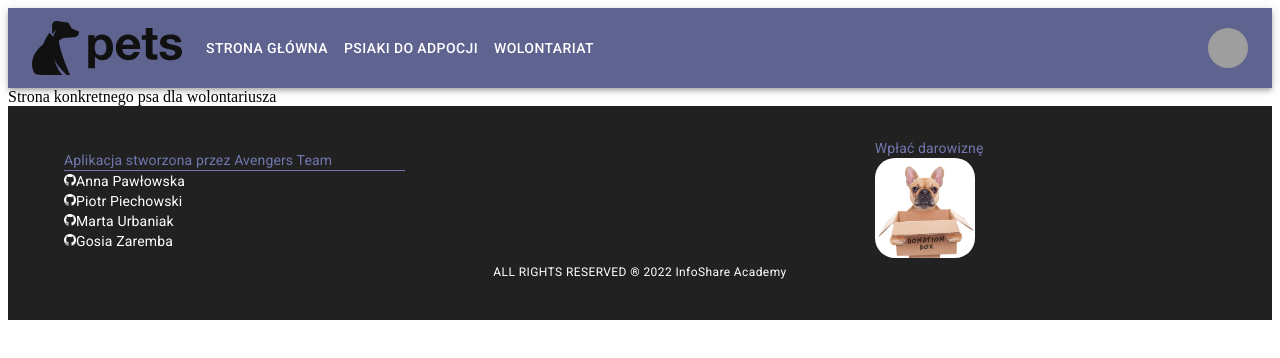
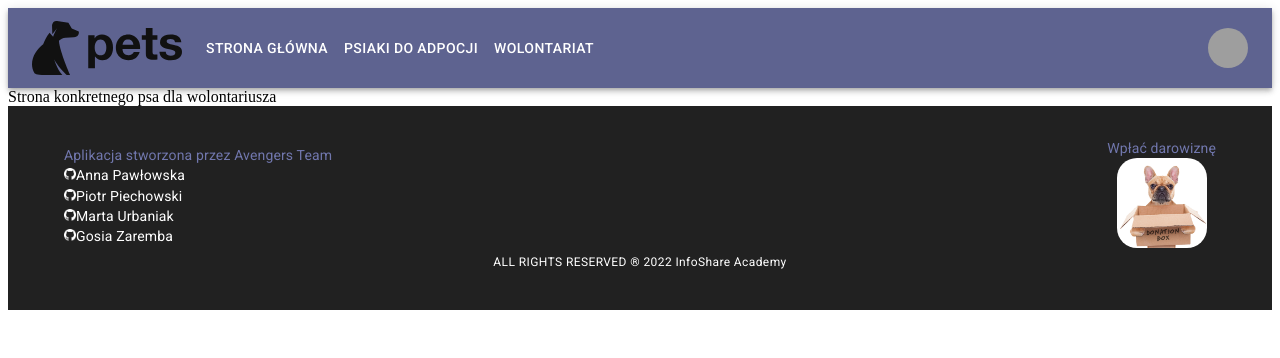
Before and after one commit to infoshareacademy/jfddr6-team-avengersi, a React (Create React App) app in the folder schronisko/: page /psy/1 in a window 1280 px wide. Shown: the top 358 px of the page. Built offline with nearby package versions, Linux system fonts and the light colour scheme; grey boxes are pictures that could not be loaded.

Commit message:
Display flex added

```diff
--- a/schronisko/src/components/Footer/Footer.js
+++ b/schronisko/src/components/Footer/Footer.js
@@ -24,9 +24,7 @@ export function Footer() {
               alignItems="center"
             >
               <Grid item xs={12} sm={4}>
-                <Box borderBottom={1}>
-                  Aplikacja stworzona przez Avengers Team
-                </Box>
+                <Box>Aplikacja stworzona przez Avengers Team</Box>
                 <Box>
                   <img
                     src={GitHubImg}
@@ -88,23 +86,21 @@ export function Footer() {
                   </Link>
                 </Box>
               </Grid>
-              <Grid item xs={12} sm={4} justifySelf="end">
-                <Box alignSelf="center">Wpłać darowiznę</Box>
-                <Box>
-                  <div>
+              <Grid item justifySelf="end">
+                <Box display="flex" flexDirection="column" alignItems="center">
+                  <Typography variant="body2">Wpłać darowiznę </Typography>
                   <a
                     href="https://www.paypal.com/donate/?hosted_button_id=P8GCJVPGGBQ4Y"
                     color="primary.contrastText"
                   >
                     <img
                       style={{ borderRadius: "20px" }}
-                        width="100"
-                        height="100"
+                      width="90"
+                      height="90"
                       src={DonationImg}
                       alt="french bulldog carries donate box"
                     />
                   </a>
-                  </div>
                 </Box>
               </Grid>
             </Grid>
```
Lines whose indentation alone changed are shown as unchanged.
